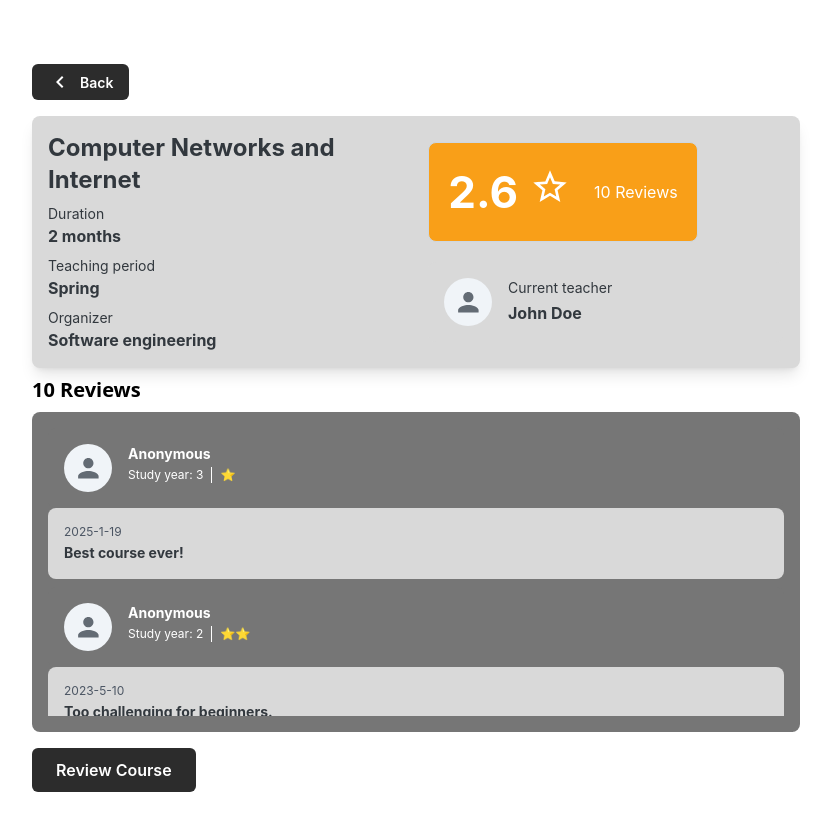
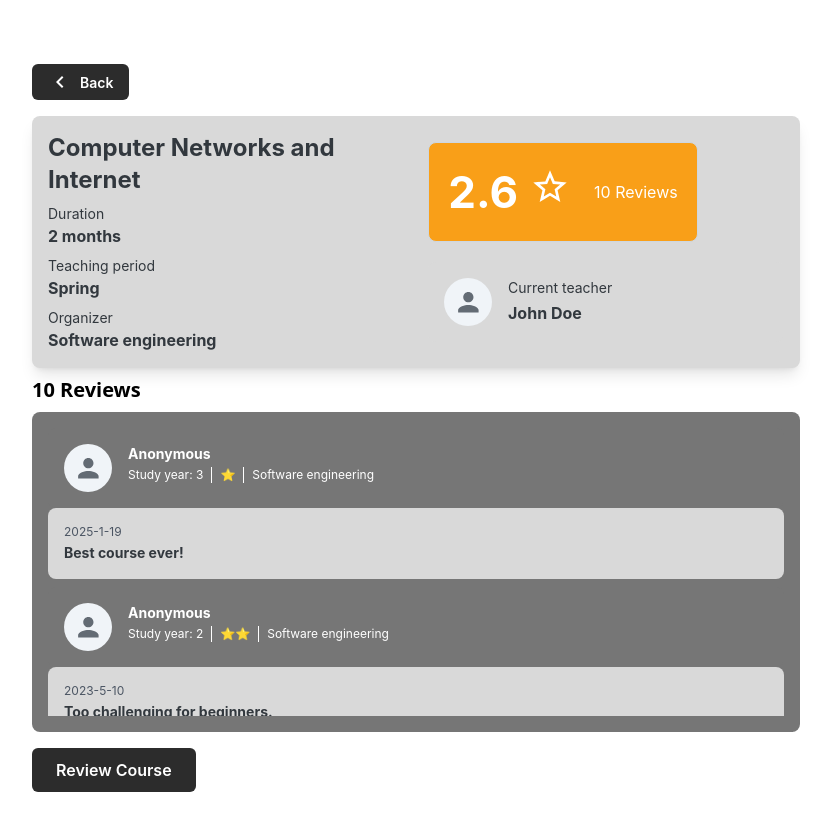
Before and after one commit to CaptainCluster/react_hackathon_2025, a React (Vite) app in the folder src/: page /course/1 in a window 1280 px wide. Shown: the whole page, without its empty margins (224-1055 px from the left). Built offline with nearby package versions, Linux system fonts and the light colour scheme; data requests are answered from the project's data file.

Commit message:
Added studyfield to review data structure, edited mock data, made studyfield visible in reviews and and fixed minor issues detected via the inspector tool.

```diff
--- a/src/src/components/Course/ReviewComment.tsx
+++ b/src/src/components/Course/ReviewComment.tsx
@@ -4,16 +4,10 @@ import { Avatar, Card, CardContent } from "@mui/joy/";
 /* Component for displaying the review of a course given by a user.
 Component shows data defined in the Review-type
 found in src\models\interfaces\Review.ts*/
-const ReviewComment = ({
-  reviewData,
-  index,
-}: {
-  reviewData: Review;
-  index: number;
-}) => {
+const ReviewComment = ({ reviewData }: { reviewData: Review }) => {
   return (
     <>
-      <div className="flex flex-col" key={index}>
+      <div className="flex flex-col">
         <div className="">
           <Card
             sx={{
@@ -28,8 +22,11 @@ const ReviewComment = ({
               <p className="font-bold text-sm text-white">{reviewData.name}</p>
               <div className="flex flex-row divide-x divide-white">
                 <p className="text-xs text-white pr-2">{`Study year: ${reviewData.studyYear}`}</p>
+                <p className="text-xs text-white pr-2 pl-2">
+                  {Array(reviewData.stars).fill("⭐").join("")}
+                </p>
                 <p className="text-xs text-white pl-2">
-                  {Array(reviewData.stars).fill("⭐").join("")}
+                  {reviewData.studyField}
                 </p>
               </div>
             </CardContent>
--- a/src/src/components/Course/Reviews.tsx
+++ b/src/src/components/Course/Reviews.tsx
@@ -20,7 +20,7 @@ const Reviews = ({ courseId }: { courseId: string | undefined }) => {
     return <span className="text-black">No Reviews</span>;
   }
   const reviews: Review[] = data.data;
-  console.log("reviews:",reviews);
+  console.log("reviews:", reviews);
   return (
     <Card
       variant="plain"
@@ -30,7 +30,7 @@ const Reviews = ({ courseId }: { courseId: string | undefined }) => {
     >
       <div className="overflow-auto max-h-72 flex flex-col space-y-2 ">
         {reviews.map((reviewEntry, index) => (
-          <ReviewComment reviewData={reviewEntry} index={index} />
+          <ReviewComment key={index} reviewData={reviewEntry} />
         ))}
       </div>
     </Card>
--- a/src/src/data/filler.json
+++ b/src/src/data/filler.json
@@ -1,7 +1,7 @@
 {
   "courses": [
     {
-    "id": 1,
+      "id": "1",
       "name": "Computer Networks and Internet",
       "credits": 3,
       "language": "English",
@@ -14,6 +14,7 @@
           "id": 1,
           "name": "Anonymous",
           "studyYear": 3,
+          "studyField": "Software engineering",
           "anonymity": true,
           "feedbackTags": [],
           "stars": 1,
@@ -24,8 +25,11 @@
           "id": 2,
           "name": "Anonymous",
           "studyYear": 2,
+          "studyField": "Software engineering",
           "anonymity": true,
-        "feedbackTags": ["Difficult"],
+          "feedbackTags": [
+            "Difficult"
+          ],
           "stars": 2,
           "comment": "Too challenging for beginners.",
           "date": "2023-5-10"
@@ -34,8 +38,11 @@
           "id": 3,
           "name": "John Smith",
           "studyYear": 4,
+          "studyField": "Software engineering",
           "anonymity": false,
-        "feedbackTags": ["Informative"],
+          "feedbackTags": [
+            "Informative"
+          ],
           "stars": 4,
           "comment": "Very informative and well-structured.",
           "date": "2024-11-22"
@@ -44,8 +51,11 @@
           "id": 4,
           "name": "Jane Roe",
           "studyYear": 3,
+          "studyField": "Software engineering",
           "anonymity": false,
-        "feedbackTags": ["Engaging"],
+          "feedbackTags": [
+            "Engaging"
+          ],
           "stars": 5,
           "comment": "Engaging and insightful!",
           "date": "2022-3-15"
@@ -54,8 +64,11 @@
           "id": 5,
           "name": "Anonymous",
           "studyYear": 1,
+          "studyField": "Software engineering",
           "anonymity": true,
-        "feedbackTags": ["Boring"],
+          "feedbackTags": [
+            "Boring"
+          ],
           "stars": 1,
           "comment": "Boring and not useful.",
           "date": "2021-8-30"
@@ -64,6 +77,7 @@
           "id": 6,
           "name": "Anonymous",
           "studyYear": 3,
+          "studyField": "Computational engineering",
           "anonymity": true,
           "feedbackTags": [],
           "stars": 1,
@@ -74,8 +88,11 @@
           "id": 7,
           "name": "Anonymous",
           "studyYear": 2,
+          "studyField": "Software engineering",
           "anonymity": true,
-        "feedbackTags": ["Difficult"],
+          "feedbackTags": [
+            "Difficult"
+          ],
           "stars": 2,
           "comment": "Too challenging for beginners.",
           "date": "2023-5-10"
@@ -84,8 +101,11 @@
           "id": 8,
           "name": "John Smith",
           "studyYear": 4,
+          "studyField": "Computational engineering",
           "anonymity": false,
-        "feedbackTags": ["Informative"],
+          "feedbackTags": [
+            "Informative"
+          ],
           "stars": 4,
           "comment": "Very informative and well-structured.",
           "date": "2024-11-22"
@@ -94,8 +114,11 @@
           "id": 9,
           "name": "Jane Roe",
           "studyYear": 3,
+          "studyField": "Software engineering",
           "anonymity": false,
-        "feedbackTags": ["Engaging"],
+          "feedbackTags": [
+            "Engaging"
+          ],
           "stars": 5,
           "comment": "Engaging and insightful!",
           "date": "2022-3-15"
@@ -104,8 +127,11 @@
           "id": 10,
           "name": "Anonymous",
           "studyYear": 1,
+          "studyField": "Computational engineering",
           "anonymity": true,
-        "feedbackTags": ["Boring"],
+          "feedbackTags": [
+            "Boring"
+          ],
           "stars": 1,
           "comment": "Boring and not useful.",
           "date": "2021-8-30"
@@ -113,7 +139,7 @@
       ]
     },
     {
-    "id": 2,
+      "id": "2",
       "name": "Data Structures and Algorithms",
       "credits": 6,
       "language": "English",
@@ -126,6 +152,7 @@
           "id": 1,
           "name": "Anonymous",
           "studyYear": 3,
+          "studyField": "Software engineering",
           "anonymity": true,
           "feedbackTags": [],
           "stars": 3,
@@ -136,8 +163,11 @@
           "id": 2,
           "name": "Alice Johnson",
           "studyYear": 2,
+          "studyField": "Software engineering",
           "anonymity": false,
-        "feedbackTags": ["Challenging"],
+          "feedbackTags": [
+            "Challenging"
+          ],
           "stars": 4,
           "comment": "Challenging but rewarding.",
           "date": "2023-7-14"
@@ -146,8 +176,11 @@
           "id": 3,
           "name": "Anonymous",
           "studyYear": 1,
+          "studyField": "Software engineering",
           "anonymity": true,
-        "feedbackTags": ["Confusing"],
+          "feedbackTags": [
+            "Confusing"
+          ],
           "stars": 2,
           "comment": "Confusing and hard to follow.",
           "date": "2022-12-01"
@@ -156,8 +189,11 @@
           "id": 4,
           "name": "Bob Brown",
           "studyYear": 3,
+          "studyField": "Computational engineering",
           "anonymity": false,
-        "feedbackTags": ["Informative"],
+          "feedbackTags": [
+            "Informative"
+          ],
           "stars": 5,
           "comment": "Extremely informative and well-taught.",
           "date": "2024-4-18"
@@ -166,8 +202,11 @@
           "id": 5,
           "name": "Anonymous",
           "studyYear": 4,
+          "studyField": "Computational engineering",
           "anonymity": true,
-        "feedbackTags": ["Difficult"],
+          "feedbackTags": [
+            "Difficult"
+          ],
           "stars": 3,
           "comment": "Difficult but necessary.",
           "date": "2021-9-25"
@@ -175,7 +214,7 @@
       ]
     },
     {
-    "id": 3,
+      "id": "3",
       "name": "Introduction to Programming",
       "credits": 6,
       "language": "English",
@@ -189,8 +228,12 @@
           "stars": 5,
           "name": "Sally Loe",
           "studyYear": 2,
+          "studyField": "Industrial engineering and management",
           "anonymity": false,
-        "feedbackTags": ["Engaging", "Informative"],
+          "feedbackTags": [
+            "Engaging",
+            "Informative"
+          ],
           "comment": "The instructor was very clear and helpful!"
         },
         {
@@ -198,8 +241,11 @@
           "stars": 4,
           "name": "Anonymous",
           "studyYear": 3,
+          "studyField": "Software engineering",
           "anonymity": true,
-        "feedbackTags": ["Challenging"],
+          "feedbackTags": [
+            "Challenging"
+          ],
           "comment": "Very informative but tough."
         },
         {
@@ -207,8 +253,11 @@
           "stars": 5,
           "name": "Anonymous",
           "studyYear": 4,
+          "studyField": "Software engineering",
           "anonymity": true,
-        "feedbackTags": ["Innovative"],
+          "feedbackTags": [
+            "Innovative"
+          ],
           "comment": "Loved the practical approach!"
         },
         {
@@ -216,8 +265,11 @@
           "stars": 3,
           "name": "Anonymous",
           "studyYear": 2,
+          "studyField": "Business",
           "anonymity": true,
-        "feedbackTags": ["Complex"],
+          "feedbackTags": [
+            "Complex"
+          ],
           "comment": "Interesting but difficult."
         },
         {
@@ -225,8 +277,11 @@
           "stars": 4,
           "name": "Anonymous",
           "studyYear": 3,
+          "studyField": "Software engineering",
           "anonymity": true,
-        "feedbackTags": ["Essential"],
+          "feedbackTags": [
+            "Essential"
+          ],
           "comment": "A must for every engineer."
         },
         {
@@ -234,8 +289,11 @@
           "stars": 5,
           "name": "Anonymous",
           "studyYear": 4,
+          "studyField": "Software engineering",
           "anonymity": true,
-        "feedbackTags": ["Relevant"],
+          "feedbackTags": [
+            "Relevant"
+          ],
           "comment": "Very relevant to current trends."
         },
         {
@@ -243,8 +301,11 @@
           "stars": 4,
           "name": "Anonymous",
           "studyYear": 2,
+          "studyField": "Software engineering",
           "anonymity": true,
-        "feedbackTags": ["Practical"],
+          "feedbackTags": [
+            "Practical"
+          ],
           "comment": "Very practical and useful."
         },
         {
@@ -252,8 +313,11 @@
           "stars": 5,
           "name": "Anonymous",
           "studyYear": 3,
+          "studyField": "Mechanical engineering",
           "anonymity": true,
-        "feedbackTags": ["Interactive"],
+          "feedbackTags": [
+            "Interactive"
+          ],
           "comment": "Loved the hands-on projects."
         },
         {
@@ -261,14 +325,17 @@
           "stars": 5,
           "name": "Anonymous",
           "studyYear": 4,
+          "studyField": "Energy technology",
           "anonymity": true,
-        "feedbackTags": ["Engaging"],
+          "feedbackTags": [
+            "Engaging"
+          ],
           "comment": "Great course for mobile enthusiasts."
         }
       ]
     },
     {
-    "id": 4,
+      "id": "4",
       "name": "Advanced Databases",
       "credits": 3,
       "language": "English",
@@ -281,16 +348,39 @@
           "id": 3,
           "name": "Anonymous",
           "studyYear": 4,
+          "studyField": "Software engineering",
           "anonymity": true,
-        "feedbackTags": ["Challenging"],
+          "feedbackTags": [
+            "Challenging"
+          ],
           "stars": 4,
           "comment": "Very informative but tough.",
           "date": "2025-2-10"
+        },
+        {
+          "id": 2,
+          "name": "anonymous",
+          "studyYear": 1,
+          "studyField": "Software engineering",
+          "anonymity": true,
+          "stars": 5,
+          "comment": "good course",
+          "date": "2025-01-24T11:52:11.264Z"
+        },
+        {
+          "id": 3,
+          "name": "anonymous",
+          "studyYear": 1,
+          "studyField": "Software engineering",
+          "anonymity": true,
+          "stars": 5,
+          "comment": "good",
+          "date": "2025-01-24T11:52:26.252Z"
         }
       ]
     },
     {
-    "id": 5,
+      "id": "5",
       "name": "Machine Learning",
       "credits": 4,
       "language": "English",
@@ -303,8 +393,11 @@
           "id": 4,
           "name": "Anonymous",
           "studyYear": 3,
+          "studyField": "Software engineering",
           "anonymity": true,
-        "feedbackTags": ["Innovative"],
+          "feedbackTags": [
+            "Innovative"
+          ],
           "stars": 5,
           "comment": "Loved the practical approach!",
           "date": "2025-3-15"
@@ -314,16 +407,23 @@
           "stars": 5,
           "name": "Sally Loe",
           "studyYear": 2,
+          "studyField": "Computational engineering",
           "anonymity": false,
-        "feedbackTags": ["Engaging", "Informative"],
+          "feedbackTags": [
+            "Engaging",
+            "Informative"
+          ],
           "comment": "The instructor was very clear and helpful!"
         },
         {
           "id": 3,
           "name": "Anonymous",
           "studyYear": 1,
+          "studyField": "Computational engineering",
           "anonymity": true,
-        "feedbackTags": ["Basic"],
+          "feedbackTags": [
+            "Basic"
+          ],
           "stars": 3,
           "comment": "Good for beginners, but too basic.",
           "date": "2023-6-20"
@@ -332,16 +432,29 @@
           "id": 4,
           "name": "Charlie Green",
           "studyYear": 2,
+          "studyField": "Software engineering",
           "anonymity": false,
-        "feedbackTags": ["Engaging"],
+          "feedbackTags": [
+            "Engaging"
+          ],
           "stars": 4,
           "comment": "Engaging and easy to understand.",
           "date": "2024-10-05"
+        },
+        {
+          "id": 5,
+          "name": "Tom",
+          "studyYear": 3,
+          "studyField": "softwareEng",
+          "anonymity": false,
+          "stars": 4,
+          "comment": "Challenging yet interesting",
+          "date": "2025-01-24T12:03:29.439Z"
         }
       ]
     },
     {
-    "id": 6,
+      "id": "6",
       "name": "Artificial Intelligence",
       "credits": 3,
       "language": "English",
@@ -354,8 +467,11 @@
           "id": 1,
           "name": "Anonymous",
           "studyYear": 2,
+          "studyField": "Computational engineering",
           "anonymity": true,
-        "feedbackTags": ["Complex"],
+          "feedbackTags": [
+            "Complex"
+          ],
           "stars": 3,
           "comment": "Interesting but difficult.",
           "date": "2025-4-20"
@@ -364,8 +480,11 @@
           "id": 2,
           "name": "Anonymous",
           "studyYear": 3,
+          "studyField": "Computational engineering",
           "anonymity": true,
-        "feedbackTags": ["Essential"],
+          "feedbackTags": [
+            "Essential"
+          ],
           "stars": 4,
           "comment": "A must for every engineer.",
           "date": "2025-5-25"
@@ -374,8 +493,11 @@
           "id": 3,
           "name": "John Smith",
           "studyYear": 4,
+          "studyField": "Computational engineering",
           "anonymity": false,
-        "feedbackTags": ["Informative"],
+          "feedbackTags": [
+            "Informative"
+          ],
           "stars": 4,
           "comment": "Very informative and well-structured.",
           "date": "2024-11-22"
@@ -384,8 +506,11 @@
           "id": 4,
           "name": "Jane Roe",
           "studyYear": 3,
+          "studyField": "Computational engineering",
           "anonymity": false,
-        "feedbackTags": ["Engaging"],
+          "feedbackTags": [
+            "Engaging"
+          ],
           "stars": 5,
           "comment": "Engaging and insightful!",
           "date": "2022-3-15"
@@ -394,8 +519,11 @@
           "id": 5,
           "name": "Anonymous",
           "studyYear": 1,
+          "studyField": "Computational engineering",
           "anonymity": true,
-        "feedbackTags": ["Boring"],
+          "feedbackTags": [
+            "Boring"
+          ],
           "stars": 1,
           "comment": "Boring and not useful.",
           "date": "2021-8-30"
@@ -403,7 +531,7 @@
       ]
     },
     {
-    "id": 7,
+      "id": "7",
       "name": "Marketing",
       "credits": 3,
       "language": "English",
--- a/src/src/models/enums/StudyFieldOption.ts
+++ b/src/src/models/enums/StudyFieldOption.ts
@@ -1,12 +1,12 @@
 export enum StudyFieldOption {
-  chemical_eng = "Chemical Engineering",
-  computational_eng = "Computational engineering",
-  electrical_eng = "Electrical engineering",
-  energy_tech = "Energy technology",
-  environmental_tech = "Environmental technology",
+  chemicalEng = "Chemical Engineering",
+  computationalEng = "Computational engineering",
+  electricalEng = "Electrical engineering",
+  energyTech = "Energy technology",
+  environmentalTech = "Environmental technology",
   iem = "Industrial engineering and management",
-  mechanical_eng = "Mechanical engineering",
-  software_eng = "Software engineering",
+  mechanicalEng = "Mechanical engineering",
+  softwareEng = "Software engineering",
   business = "Business",
-  social_sci = "Social sciences",
+  socialSci = "Social sciences",
 }
--- a/src/src/models/interfaces/Review.ts
+++ b/src/src/models/interfaces/Review.ts
@@ -1,9 +1,11 @@
 import { FeedbackTags } from "../enums/FeedbackTags";
+import { StudyFieldOption } from "../enums/StudyFieldOption";
 
 export interface Review {
   id: number;
   name: string;
   studyYear: number | "Graduated" | "Open university"; // TODO: add support for strings
+  studyField: StudyFieldOption;
   anonymity: boolean;
   feedbackTags?: FeedbackTags[];
   stars: number;
--- a/src/src/pages/Home.tsx
+++ b/src/src/pages/Home.tsx
@@ -28,7 +28,7 @@ const Home = () => {
 
   return (
     <>
-      <Header headerText="Rate my LUT courses"/>
+      <Header headerText="Rate my LUT courses" />
       <div className="flex justify-center">
         <div className="container">
           <div className="flex justify-center">
```
Also changed, not shown: src/src/api/review.ts (+27 -20 lines), src/src/components/Search/CourseResult.tsx (+6 -13 lines), src/src/components/Search/CourseSearchResults.tsx (+7 -5 lines), src/src/pages/RateCourse/RateForm.tsx (+41 -22 lines). Lines whose indentation alone changed are shown as unchanged.
